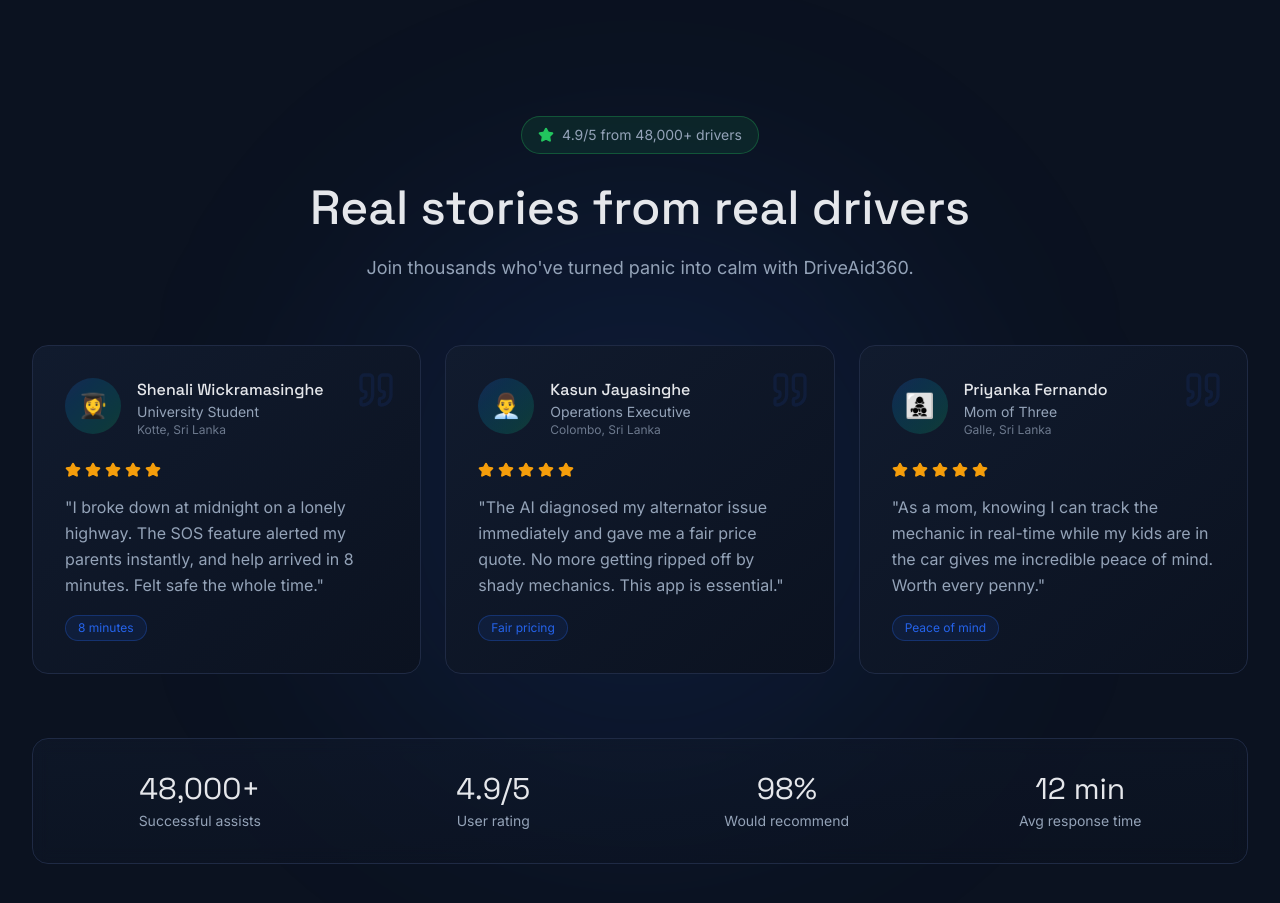
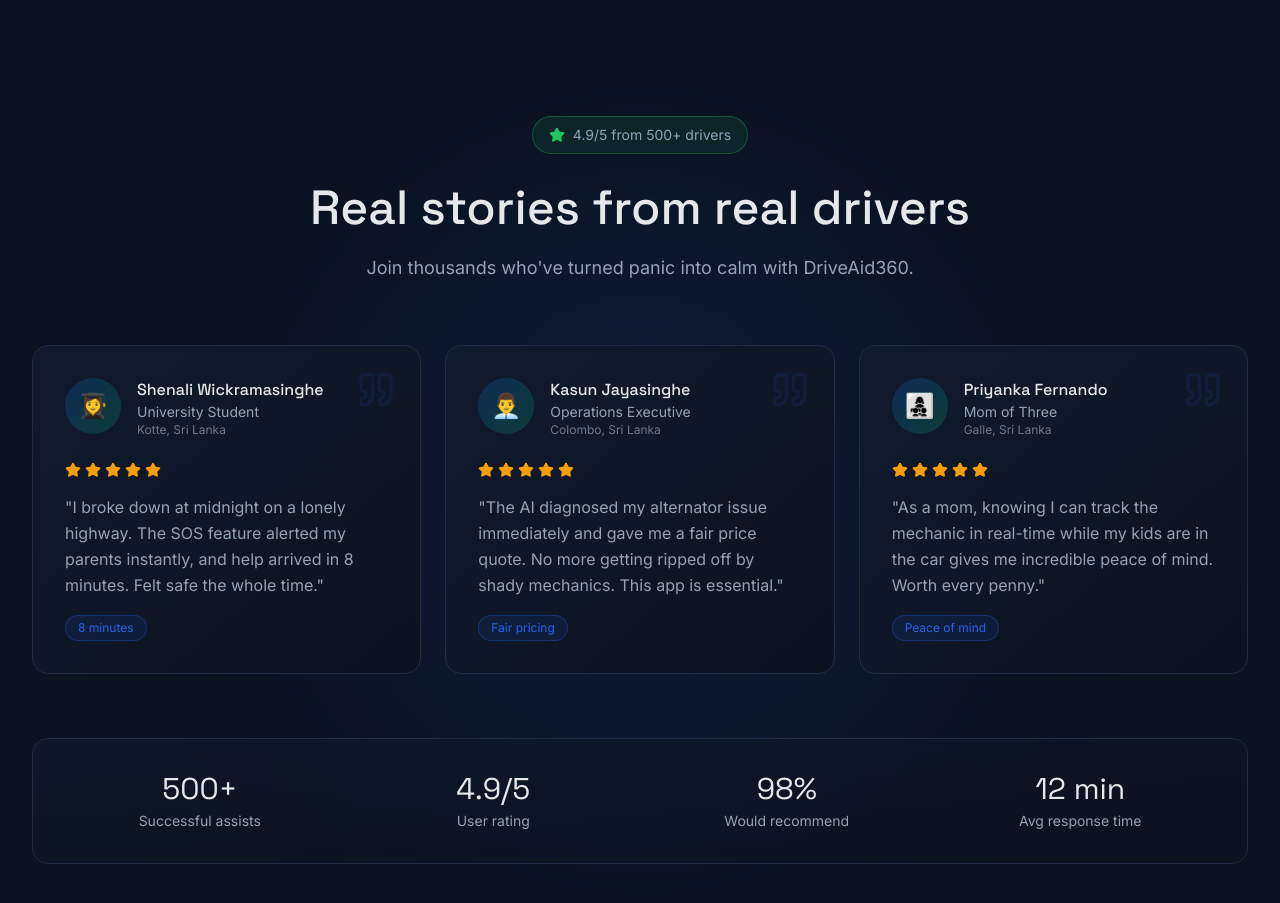
Before and after one commit to DriveAid360-Project/Marketing-Website, a Next.js app: page / in a window 1280 px wide. Shown: the part 4600-5503 px from the top of the page. Built offline with nearby package versions, Linux system fonts and the light colour scheme.

Commit message:
fix TestimonialsNew.tsx isuue

```diff
--- a/components/TestimonialsNew.tsx
+++ b/components/TestimonialsNew.tsx
@@ -43,7 +43,7 @@
         <div className="text-center mb-16">
           <div className="inline-flex items-center gap-2 px-4 py-2 bg-[#22C55E]/10 border border-[#22C55E]/30 rounded-full mb-6">
             <Star size={16} className="text-[#22C55E] fill-[#22C55E]" />
-            <span className="text-sm text-[#94A3B8]">4.9/5 from 48,000+ drivers</span>
+            <span className="text-sm text-[#94A3B8]">4.9/5 from 500+ drivers</span>
           </div>
           <h2 className="font-['Space_Grotesk'] text-[36px] md:text-[48px] leading-tight text-[#E5E7EB] mb-4">
             Real stories from real drivers
@@ -117,7 +117,7 @@
         {/* Trust stats row */}
         <div className="grid grid-cols-2 md:grid-cols-4 gap-6 p-8 bg-gradient-to-br from-[#111B2E]/50 to-[#0B1220]/50 rounded-2xl border border-[#1F2A44] backdrop-blur-sm">
           <div className="text-center">
-            <p className="font-['Space_Grotesk'] text-3xl text-[#E5E7EB] mb-1">48,000+</p>
+            <p className="font-['Space_Grotesk'] text-3xl text-[#E5E7EB] mb-1">500+</p>
             <p className="text-sm text-[#94A3B8]">Successful assists</p>
           </div>
           <div className="text-center">
```
